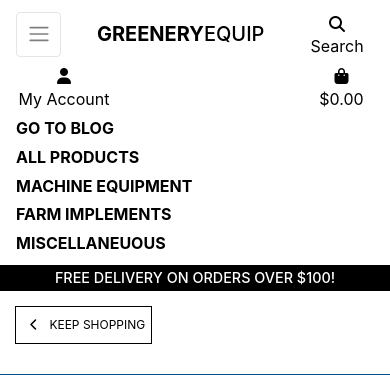
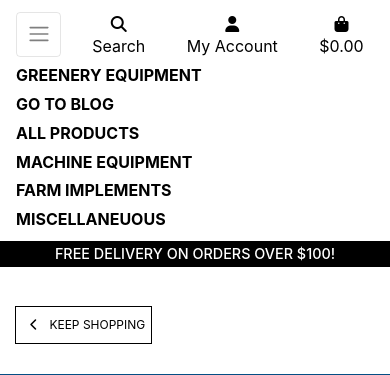
Before and after one commit to Rozdandy/greenery_equipment, a Django app: page /bag/ in a window 390 px wide, after a click that opens the changed part. Shown: the top 375 px of the page. Run offline with Django 3.2, Linux system fonts and the light colour scheme; some libraries are stand-ins or nearby versions.

Commit message:
Added home link to mobile device

```diff
--- a/checkout/views.py
+++ b/checkout/views.py
@@ -140,6 +140,7 @@ def checkout(request):
 
     return render(request, template, context)
 
+
 @login_required
 def checkout_success(request, order_number):
     """
--- a/static/css/base.css
+++ b/static/css/base.css
@@ -24,6 +24,7 @@ body {
     -o-background-size: all .5s ease-in-out;
 
   }
+
 
   .hero-text{
       background-color: #044E84;
@@ -326,7 +327,6 @@ input[name='q']::placeholder {
 
 
 
-
 /* pad the top a bit when navbar is collapsed on mobile */
 @media (max-width: 991px) {
     .header-container {
--- a/templates/includes/main-nav.html
+++ b/templates/includes/main-nav.html
@@ -1,5 +1,11 @@
 <div class="collapse navbar-collapse" id="main-nav">
     <ul class="navbar-nav w-auto mx-auto">
+        <li class="nav-item d-block d-md-none">
+            <a class="logo-font font-weight-bold nav-link text-black mr-5" href="{% url 'home' %}" id="home-link">
+                Greenery Equipment
+            </a>
+        </li>
+
         <li class="nav-item dropdown">
             <a class="logo-font font-weight-bold nav-link text-black mr-5" href="{% url 'post' %}" id="blog">
                 Go to Blog
--- a/templates/includes/mobile-top-header.html
+++ b/templates/includes/mobile-top-header.html
@@ -1,12 +1,3 @@
-<li class="list-inline-item">
-
-
-    <a href="{% url 'home' %}" class="nav-link main-logo-link text-black nav-link d-block d-lg-none text-center">
-        <h5 class="logo-font text-black my-0"><strong class="my-0">Greenery</strong>Equip</h2>
-    </a>
-
-</li>
-
 <li class="list-inline-item">
     <a class="text-black nav-link d-block d-lg-none" href="#" id="mobile-search" data-toggle="dropdown" aria-haspopup="true" aria-expanded="false">
         <div class="text-center">
@@ -42,7 +33,7 @@
              <a href="{% url 'add_product' %}" class="dropdown-item">Product Management</a>
              <a href="{% url 'blog_add' %}" class="dropdown-item">Blog Management</a>
             {% endif %}
-            <a href="" class="dropdown-item">My Profile</a>
+            <a href="{% url 'profile' %}" class="dropdown-item">My Profile</a>
             <a href="{% url 'account_logout' %}" class="dropdown-item">Logout</a>
         {% else %}
             <a href="{% url 'account_signup' %}" class="dropdown-item">Register</a>
```
